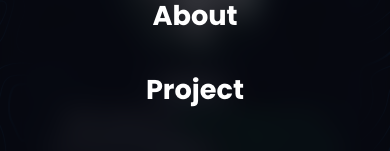
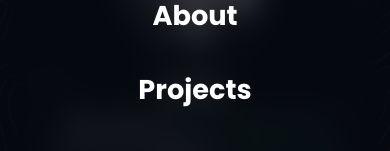
Before and after one commit to BuathierTom/portfolio, a Next.js app: page / in a window 390 px wide. Both pictures are taken after a click on the element 358 px from the left and 39 px from the top of the page. Shown: the part 369-520 px from the top of the page. Built offline with nearby package versions, Linux system fonts and the light colour scheme.

Commit message:
Changes: Spelling for the responsive

```diff
--- a/src/components/NavBar/NavBar.tsx
+++ b/src/components/NavBar/NavBar.tsx
@@ -52,7 +52,7 @@ const NavBar = () => {
                         <Link href="/about" className="menu__link">About</Link>
                     </li>
                     <li className="nav-bar__li">
-                        <Link href="/projects" className="menu__link">Project</Link>
+                        <Link href="/projects" className="menu__link">Projects</Link>
                     </li>
                     <li className="nav-bar__li">
                         <Link href="/contact" className="menu__link">Contact</Link>
```
